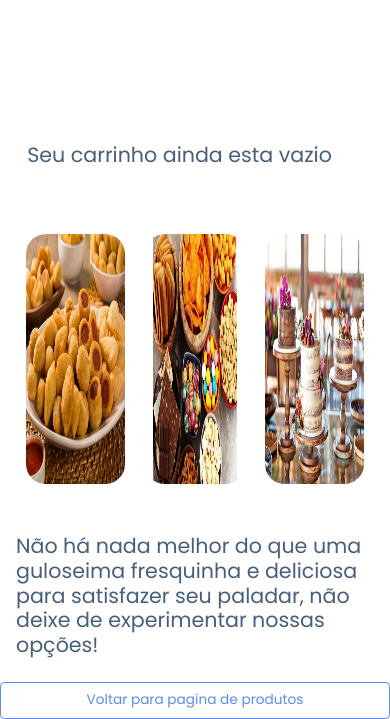
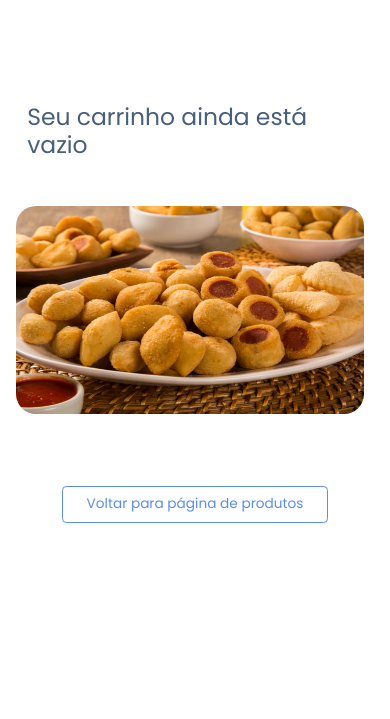
Before and after one commit to JoaoFerrazfs/Emporium, a Laravel app: page /carrinho/visualizar in a window 390 px wide. Shown: the part 221-940 px from the top of the page. After the commit the page ends 744 px from the top, so only its background shows below. Run offline with Laravel 8, Linux system fonts and the light colour scheme; style sheets or scripts are compiled from the project's sources; some libraries are stand-ins or nearby versions.

Commit message:
feat: add responsive empty checkout page, and improve user experience on checkout context

```diff
--- a/public/css/ecommerce_style.css
+++ b/public/css/ecommerce_style.css
@@ -911,7 +911,7 @@ a:focus {
 .cart-page-container {
     width: 100%;
     height: 50vh;
-    margin: 120px auto; /* centraliza horizontalmente */
+    margin: 80px auto; /* centraliza horizontalmente */
 
 }
 
@@ -940,7 +940,38 @@ a:focus {
     align-items: center;
     margin: 30px auto  ;
     width: 95%;
-    border: thin solid #00a5bb;
+}
+
+.image-container {
+    display: flex;
+    justify-content: space-between;
+}
+
+
+.image-wrapper {
+    flex: 1;
+    margin-right: 10px;
+}
+
+.image-wrapper:last-child {
+    margin-right: 0;
+
+}
+
+.image-wrapper img {
+    width: 100%;
+    height: 90%;
+    border-radius: 20px
+}
+
+.hidden-on-mobile {
+    display: none;
+}
+
+@media (min-width: 576px) {
+    .hidden-on-mobile {
+        display: block;
+    }
 }
 
 .container-total-value form {
--- a/resources/views/ecommerce/checkout/emptyCart.blade.php
+++ b/resources/views/ecommerce/checkout/emptyCart.blade.php
@@ -4,29 +4,35 @@
 @section('content')
     <div class="cart-page-container">
         <div class="card">
-
             <div class="card-header">
-                <h4 class="card-title">Seu carrinho ainda esta vazio</h4>
+                <h2 class="card-title">Seu carrinho ainda está vazio</h2>
             </div>
-
             <div class="card-body">
-                <div class="cart-page-container-img">
-                    <img src="/img/commons/emptyCart2.webp" alt="Card image cap">
-                    <img src="/img/commons/emptyCart.webp" alt="Card image cap">
-                    <img src="/img/commons/emptyCart3.webp" alt="Card image cap">
+                <div class="image-container">
+                    <div class="image-wrapper">
+                        <img src="/img/commons/emptyCart2.webp" alt="Card image cap" class="img-fluid">
+                    </div>
+                    <div class="image-wrapper hidden-on-mobile">
+                        <img src="/img/commons/emptyCart.webp" alt="Card image cap" class="img-fluid">
+                    </div>
+                    <div class="image-wrapper hidden-on-mobile">
+                        <img src="/img/commons/emptyCart3.webp" alt="Card image cap" class="img-fluid">
+                    </div>
                 </div>
-
-                <h4>
+                <h4 class="mt-5 hidden-on-mobile">
                     Não há nada melhor do que uma guloseima fresquinha e deliciosa para satisfazer seu paladar, não
                     deixe de experimentar nossas opções!
                 </h4>
 
+                <div class="text-center mt-5">
+                    <a type="button" href="{{route('home')}}" class="btn btn-outline-primary">
+                        Voltar para página de produtos
+                    </a>
+                </div>
             </div>
-            <a type="button" href="{{route('home')}}" class="btn btn-outline-primary">
-                Voltar para pagina de produtos
-            </a>
         </div>
     </div>
+
 @endsection
 
 @section('script')
--- a/resources/views/ecommerce/components/_formOrder.blade.php
+++ b/resources/views/ecommerce/components/_formOrder.blade.php
@@ -72,10 +72,12 @@
         </div>
     </div>
 
-    <div class="container-total-value">
-        <p class="label-total-value">Valor total:</p>
+    <div class="alert alert-light" role="alert">
+        <h4 class="alert-heading">Valor total:</h4>
         <p class="total-value"> R$ {{$preparedOrder['total']}}</p>
+        <hr>
         <a href="{{ route('process.order')}}" id="orderConfirmation" class="btn btn btn-secondary">Realizar pagamento</a>
+
     </div>
 
     <a href="{{ route('freight')}}" class="btn btn btn-secondary">Voltar</a>
--- a/resources/views/ecommerce/components/_freight.blade.php
+++ b/resources/views/ecommerce/components/_freight.blade.php
@@ -73,8 +73,8 @@
                            placeholder="Voce tem alguma observação?">
                 </div>
             </div>
+
             <div class="btn-freight-confirm">
-
                 <button type="submit" class="btn  me-1 mb-1"> Confirmar Entrega </button>
             </div>
 
```
Also changed, not shown: resources/views/ecommerce/components/_formCart.blade.php (+5 -3 lines).
